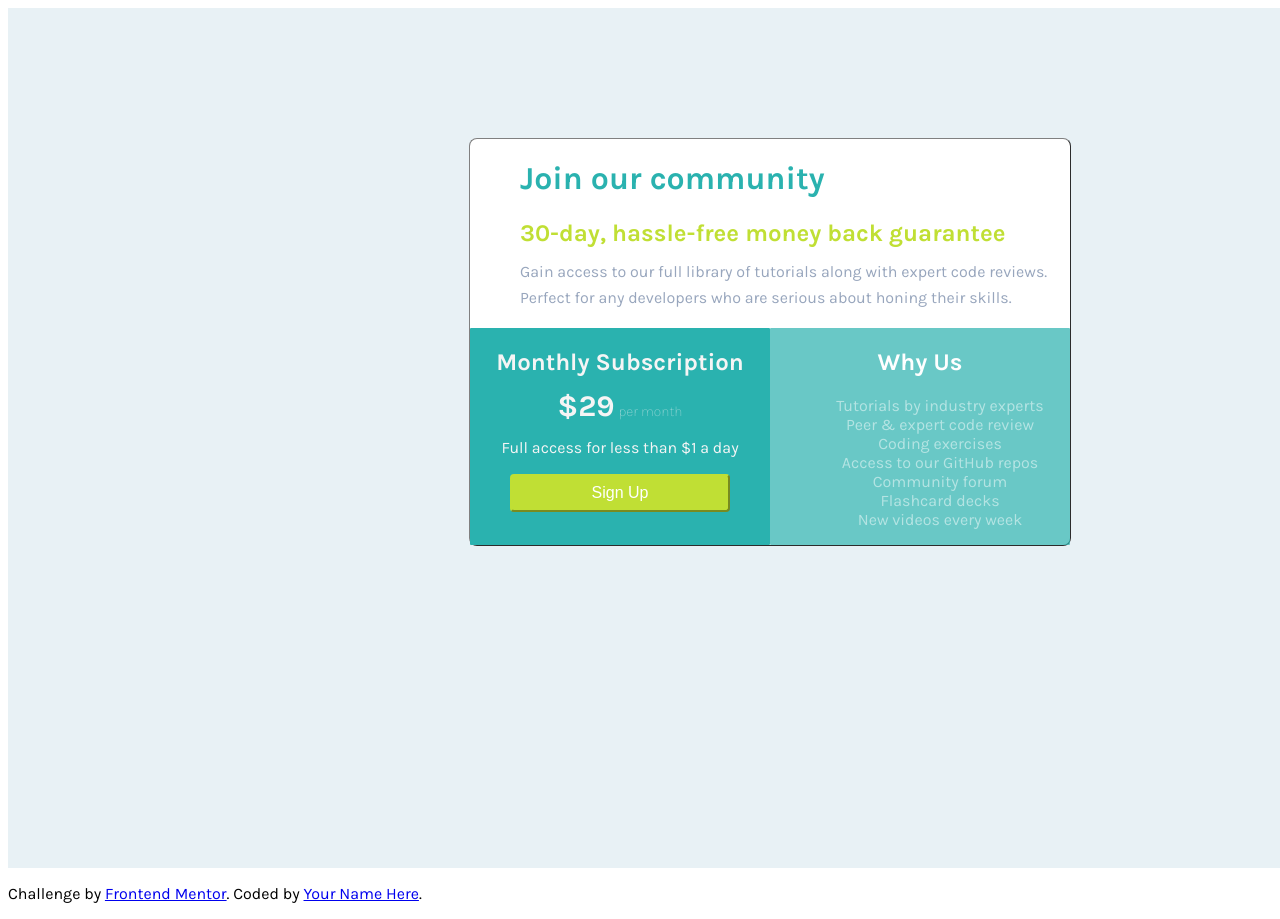
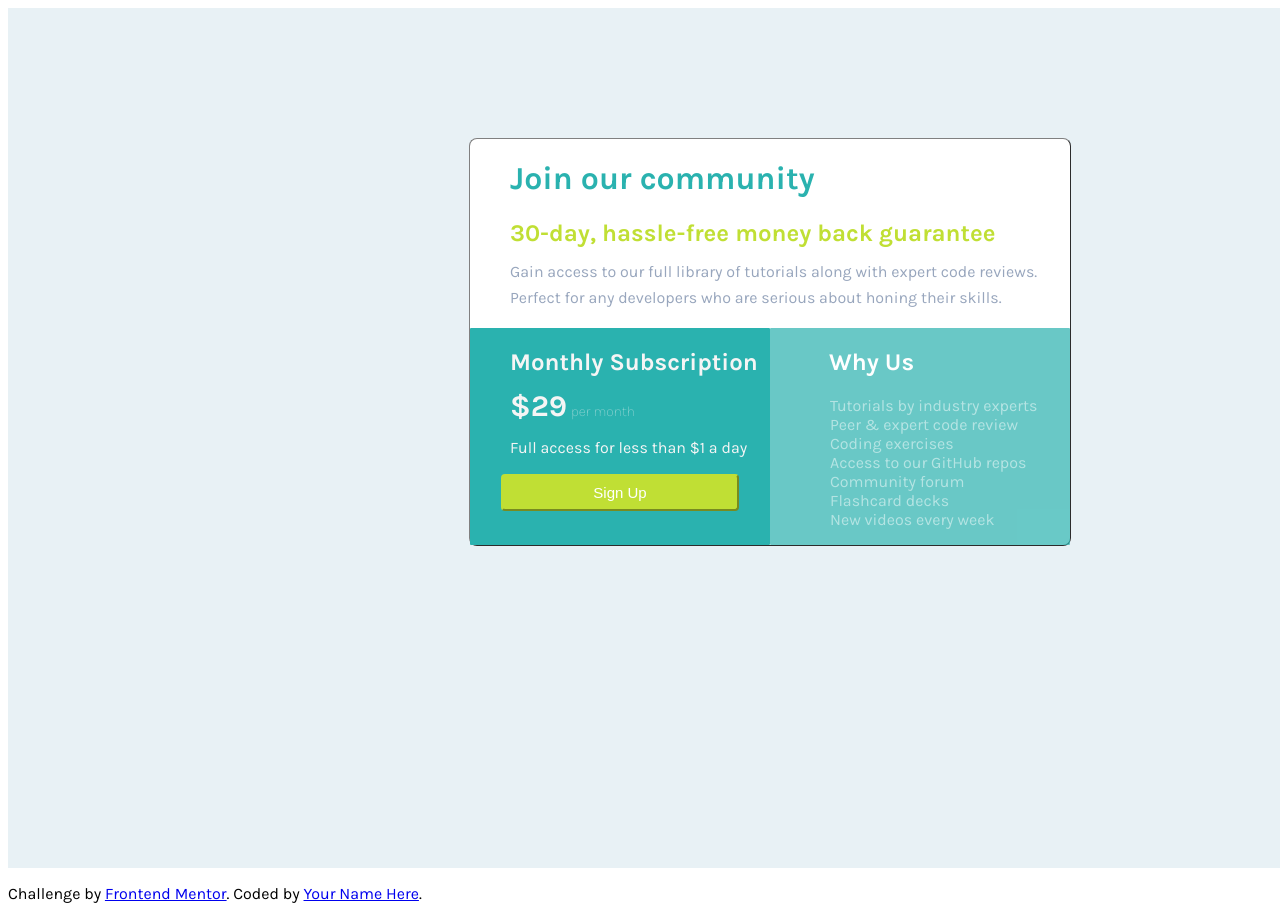
Before and after one commit to KatlegoTseladimitloa/codetribe-final, a plain HTML site: page single-price-grid-component-master/index.html in a window 1280 px wide. Shown: the top 919 px of the page. Drawn offline with Linux system fonts and the light colour scheme.

Commit message:
text formating

```diff
--- a/single-price-grid-component-master/styles.css
+++ b/single-price-grid-component-master/styles.css
@@ -29,7 +29,7 @@ body{
 
 .header-dir {
         color:  hsl(218, 22%, 67%);
-        text-indent: 50px;
+        text-indent: 40px;
 }
 
 header p {
@@ -62,22 +62,24 @@ header h2 {
 aside {
 
     background-color: hsl(179, 62%, 43%);
-    width: 500px;
-    text-align: center;
+    width: 750px;
     border-style: hidden;
     border-radius: 1px;
     border-color:hsl(179, 62%, 43%);
+    text-indent: 40px;
 }
 
 aside button {
     background-color: hsl(71, 73%, 54%);
-    font-size: 16px;
+    font-size: 15px;
     border-radius: 4px;
     border-color: hsl(71, 73%, 54%);
     text-align: center;
-    padding: 8px 80px;
+    padding: 8px 90px;
     font-weight: 900px;
     color: white;
+    display: block;
+    margin: auto;
 
 
 }
@@ -104,14 +106,20 @@ aside span {
 
 article {
     background-color: hsl(179, 62%, 43%);
-    width: 500px;
-    text-align: center;
+    width: 750px;
+    text-indent: 20px;
     color: white;
     opacity: 0.7;
     border-style: hidden;
     border-radius: 1px;
     border-color: hsl(179, 62%, 43%);
 }
+
+.about-us h2{
+    text-indent: 59px;
+}
+
+
 
 
 
```
